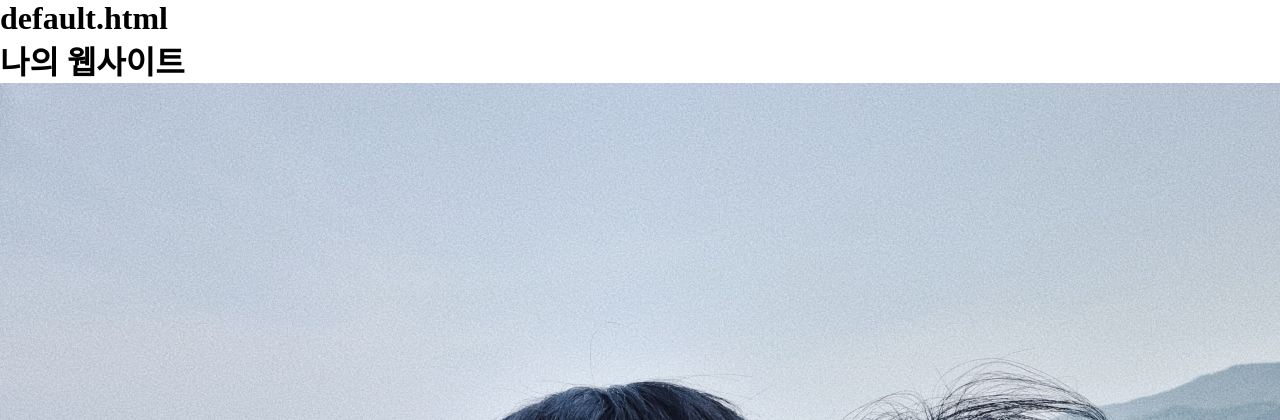
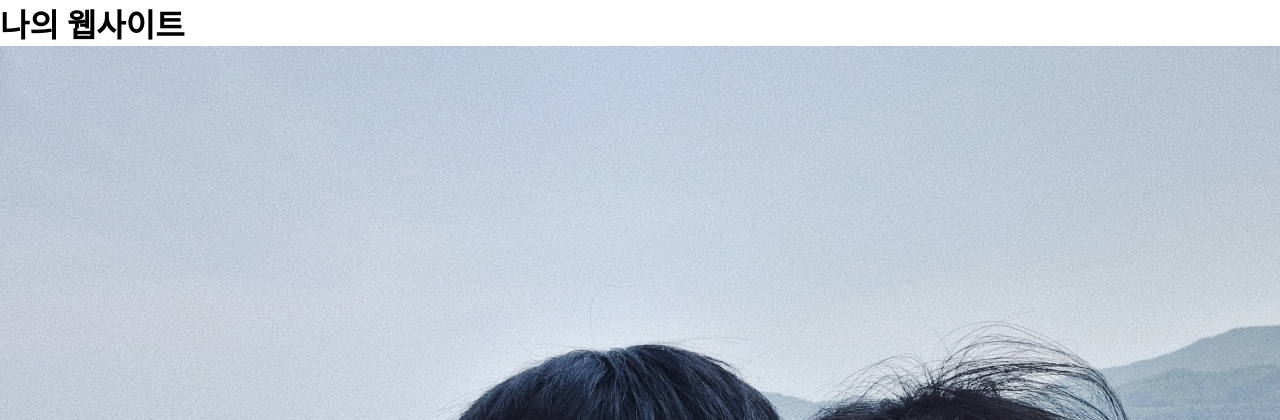
Before and after one commit to ms9648/WebWeave, a Django app: page / in a window 1280 px wide; the page is wider, and only the part inside the window is pictured. Shown: the top 420 px of that part. Run offline with Django 4.2, Linux system fonts and the light colour scheme.

Commit message:
🛠️ html 상속 문제 해결

```diff
--- a/wwback/wwapp/templates/default.html
+++ b/wwback/wwapp/templates/default.html
@@ -1,5 +1,5 @@
 <body>
-    <h1> default.html </h1>
+
 
     {% block content %}
     {% endblock %}
```
